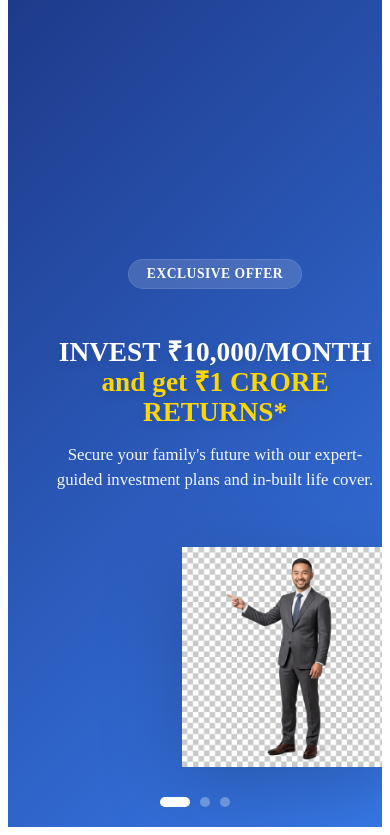
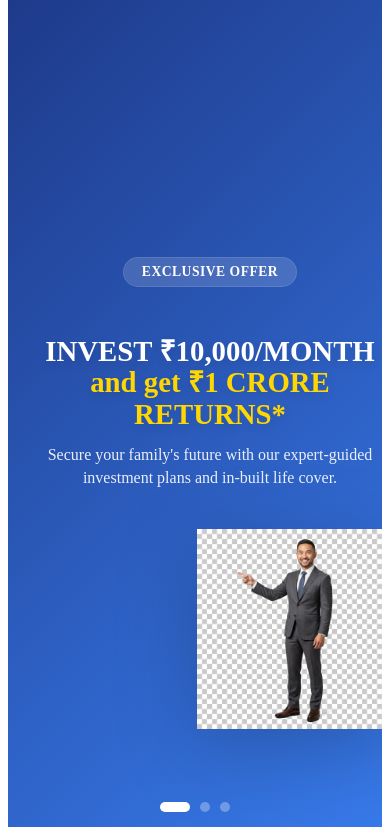
Before and after one commit to Rahul04909/bidfactory.com, a PHP site: page /components/hero.php in a window 390 px wide. Shown: the part 81-916 px from the top of the page. Run offline with PHP 8.4, Linux system fonts and the light colour scheme.

Commit message:
updated hero mobile responsiveness

```diff
--- a/assets/css/hero.css
+++ b/assets/css/hero.css
@@ -223,7 +223,7 @@
     to { opacity: 1; transform: translateX(0); }
 }
 
-/* Mobile Responsive Refinements */
+/* Ultra-Mobile Responsive Refinements */
 @media (max-width: 1200px) {
     .hero-content h1 { font-size: 2.8rem; }
     .hero-image img { max-height: 400px; }
@@ -236,32 +236,34 @@
 }
 
 @media (max-width: 768px) {
-    .slider-container { height: auto; min-height: 550px; }
-    .hero-slide { padding: 100px 20px 50px; align-items: center; }
-    .hero-container { flex-direction: column; text-align: center; justify-content: center; gap: 20px; }
+    .slider-container { height: auto; min-height: 520px; }
+    .hero-slide { padding: 85px 15px 45px; align-items: center; } /* Tighter and more centered */
+    .hero-container { flex-direction: column; text-align: center; justify-content: center; gap: 15px; }
     .hero-content { order: 1; width: 100%; }
     .hero-content h1 {
-        font-size: clamp(1.8rem, 8vw, 2.4rem);
-        margin-bottom: 15px;
+        font-size: clamp(1.7rem, 9vw, 2.3rem);
+        margin-bottom: 12px;
         line-height: 1.1;
     }
     .hero-content p {
-        margin: 0 auto 25px;
-        font-size: 1.05rem;
-        line-height: 1.5;
-        max-width: 90%;
+        margin: 0 auto 20px;
+        font-size: 1rem;
+        line-height: 1.45;
+        max-width: 95%;
+        opacity: 0.9;
     }
-    .hero-image { order: 2; width: 100%; height: auto; padding-top: 10px; }
-    .hero-image img { max-height: 250px; }
-    .hero-actions { justify-content: center; width: 100%; padding: 0 10px; }
+    .hero-image { order: 2; width: 100%; height: auto; padding-top: 5px; }
+    .hero-image img { max-height: 230px; }
+    .hero-actions { justify-content: center; width: 100%; padding: 0 5px; }
     .btn-plans {
         width: 100%;
-        padding: 15px 20px;
-        font-size: 1.05rem;
+        padding: 14px 15px;
+        font-size: 1rem;
         justify-content: center;
+        box-shadow: 0 8px 20px rgba(0,0,0,0.15);
     }
     .slider-indicators {
-        bottom: 20px;
+        bottom: 15px;
         left: 50%;
         transform: translateX(-50%);
         gap: 10px;
@@ -271,13 +273,13 @@
 }
 
 @media (max-width: 480px) {
-    .hero-content h1 { font-size: clamp(1.6rem, 7vw, 1.8rem); }
-    .hero-image img { max-height: 220px; }
-    .hero-actions { flex-direction: column; gap: 15px; }
+    .hero-content h1 { font-size: clamp(1.5rem, 8vw, 1.8rem); }
+    .hero-image img { max-height: 200px; }
+    .hero-slide { padding-top: 80px; }
 }
 
 @media (max-width: 360px) {
-    .hero-slide { padding-top: 90px; }
-    .hero-content h1 { font-size: 1.5rem; }
-    .hero-image img { max-height: 180px; }
+    .hero-content h1 { font-size: 1.4rem; }
+    .hero-slide { padding-top: 75px; }
+    .hero-image img { max-height: 170px; }
 }
--- a/components/hero.php
+++ b/components/hero.php
@@ -1,5 +1,5 @@
 <!-- Hero Section Component -->
-<link rel="stylesheet" href="assets/css/hero.css">
+<link rel="stylesheet" href="assets/css/hero.css?v=<?php echo time(); ?>">
 
 <section class="hero-slider-section">
     <div class="slider-container" id="heroSlider">
@@ -69,4 +69,4 @@
 </section>
 
 <!-- Hero Section JS -->
-<script src="assets/js/hero.js"></script>
+<script src="assets/js/hero.js?v=<?php echo time(); ?>"></script>
```
